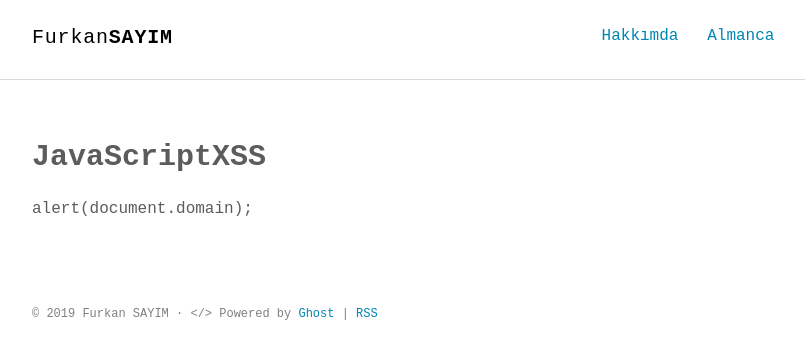
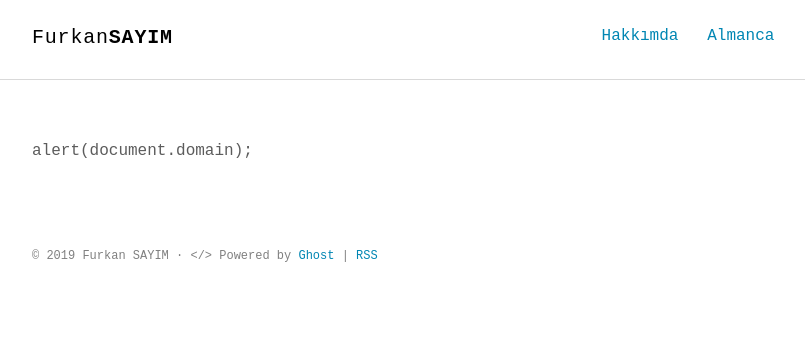
Before and after one commit to xShuden/furkansayim.github.io, a Jekyll site: the page built from jsxss.md, in a window 1280 px wide. Shown: the top 359 px of the page, without its empty margins (232-1037 px from the left). Built offline with Jekyll 4.4.1, drawn with Linux system fonts in a browser that asks for light colours; some web fonts are replaced; our own code applies the rules of GitHub Pages for plain Markdown files.

```diff
--- a/jsxss.md
+++ b/jsxss.md
@@ -1,7 +1 @@
----
-layout: page
-title: JavaScriptXSS
-permalink: /jsxss/
----
-
 alert(document.domain);
```
